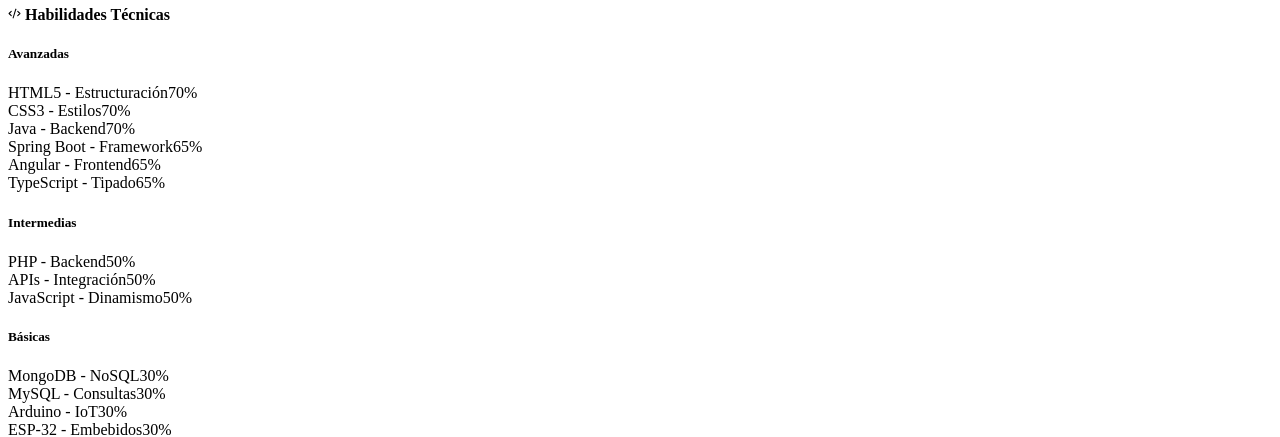
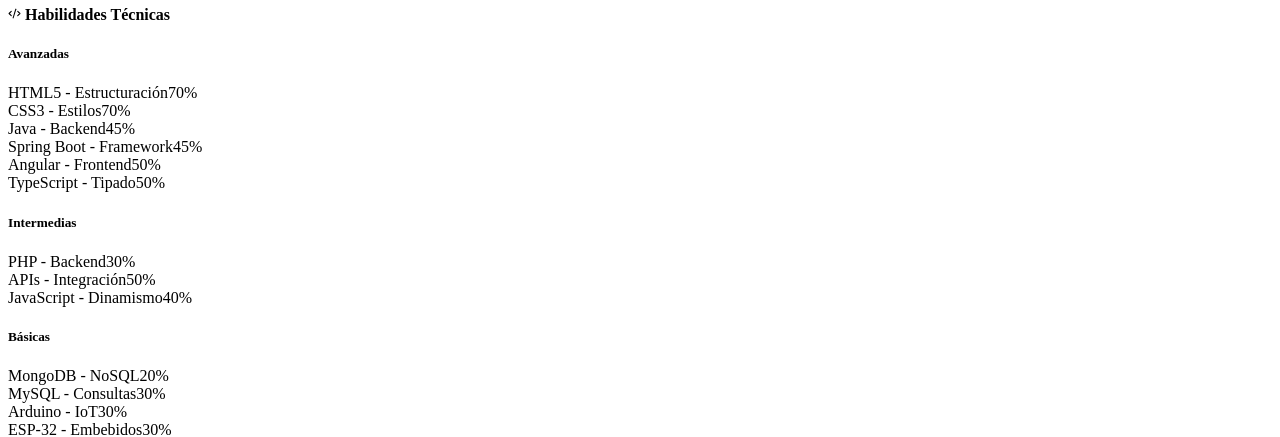
Before and after one commit to JuanTj26/cv-juann, a React (Vite) app in the folder cv-app/: page / in a window 1280 px wide. Shown: the part 2720-3157 px from the top of the page. Built offline with nearby package versions, Linux system fonts and the light colour scheme; the HTML template or start-up script is replaced by a standard one.

Commit message:
Subo mi proyecto React completo para el CV

```diff
--- a/cv-app/src/resume.js
+++ b/cv-app/src/resume.js
@@ -15,18 +15,18 @@
   skillsAdvanced: [
     { name: 'HTML5 - Estructuración', level: 70 },
     { name: 'CSS3 - Estilos', level: 70 },
-    { name: 'Java - Backend', level: 70 },
-    { name: 'Spring Boot - Framework', level: 65 },
-    { name: 'Angular - Frontend', level: 65 },
-    { name: 'TypeScript - Tipado', level: 65 }
+    { name: 'Java - Backend', level: 45 },
+    { name: 'Spring Boot - Framework', level: 45 },
+    { name: 'Angular - Frontend', level: 50 },
+    { name: 'TypeScript - Tipado', level: 50 }
   ],
   skillsIntermediate: [
-    { name: 'PHP - Backend', level: 50 },
+    { name: 'PHP - Backend', level: 30 },
     { name: 'APIs - Integración', level: 50 },
-    { name: 'JavaScript - Dinamismo', level: 50 }
+    { name: 'JavaScript - Dinamismo', level: 40 }
   ],
   skillsBasic: [
-    { name: 'MongoDB - NoSQL', level: 30 },
+    { name: 'MongoDB - NoSQL', level: 20 },
     { name: 'MySQL - Consultas', level: 30 },
     { name: 'Arduino - IoT', level: 30 },
     { name: 'ESP-32 - Embebidos', level: 30 }
```
